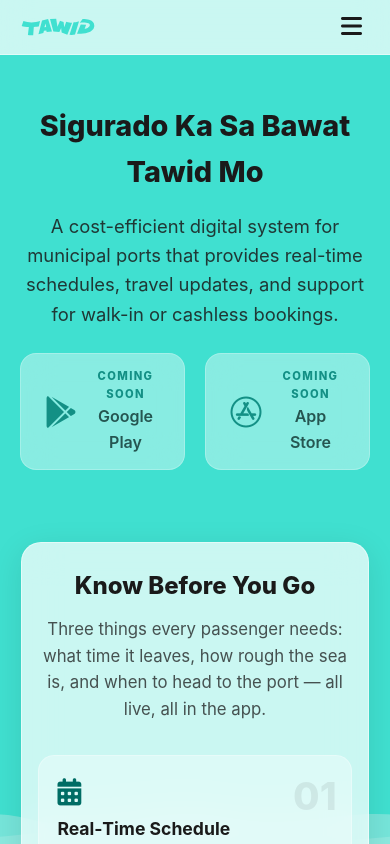
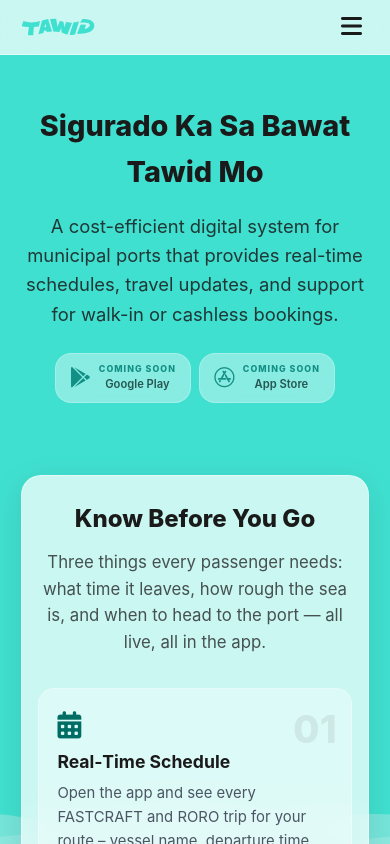
Before and after one commit to ronuelbmoralita/TawidWeb, a React (Vite) app: page / in a window 390 px wide. Shown: the top 844 px of the page. Built offline with nearby package versions, Linux system fonts and the light colour scheme.

Commit message:
Final: Keep app badges in row on mobile

```diff
--- a/src/App.css
+++ b/src/App.css
@@ -154,7 +154,7 @@
 .success-timer{font-size:.8rem;color:var(--gray);margin-top:25px}
 .success-close{font-size:.8rem;color:var(--gray);margin-top:10px}
 
-/* WAVE BACKGROUND — pinned behind everything, always visible regardless of scroll */
+/* WAVE BACKGROUND */
 .wave-bg{
   position:fixed;
   top:0;
@@ -171,8 +171,6 @@
   backface-visibility:hidden;
   will-change:transform;
 }
-/* Content wrapper must sit above the wave on all browsers, including mobile
-   where negative z-index + fixed positioning is known to misbehave */
 .page-content{position:relative;z-index:1}
 .wave-bg svg{
   position:absolute;
@@ -220,10 +218,19 @@
 .step-list li{flex-direction:column;gap:8px}
 .email-address{font-size:1rem;flex-direction:column}
 .success-card{padding:40px 24px;width:95%}
-:root{--section-width:100%}}
+:root{--section-width:100%}
+/* BALANCED MOBILE STYLES FOR APP BADGES - NOT TOO SMALL */
+.app-badges{flex-wrap:nowrap;gap:20px}
+.app-badge{padding:10px 18px;gap:10px}
+.app-badge i{font-size:1.5rem}
+.app-badge small{font-size:0.6rem}
+.app-badge div{font-size:0.75rem}
+.logo-img{height:20px}
+.logo{font-size:17px;gap:8px}}
 @media (max-width:480px){.panel{padding:24px 16px;width:97%}
 nav{padding:0px 0}
 .logo-img{height:20px}
+.logo{font-size:15px;gap:6px}
 .panel-center{width:97%}
 .container{padding:0 16px}
 .hero h1{font-size:1.8rem}
@@ -238,7 +245,13 @@
 .success-card{padding:32px 20px;width:96%}
 .success-icon{width:60px;height:60px}
 .success-icon i{font-size:30px}
-.success-card h1{font-size:1.5rem}}
+.success-card h1{font-size:1.5rem}
+/* BALANCED MOBILE STYLES FOR APP BADGES - VERY SMALL SCREENS */
+.app-badges{gap:8px}
+.app-badge{padding:8px 14px;gap:8px}
+.app-badge i{font-size:1.3rem}
+.app-badge small{font-size:0.55rem}
+.app-badge div{font-size:0.7rem}}
 @media (max-width:768px){section[id]{scroll-margin-top:68px}}
 @media (min-width:769px){.btn-wa{display:none}}
 /* SVG illustrations */
```
